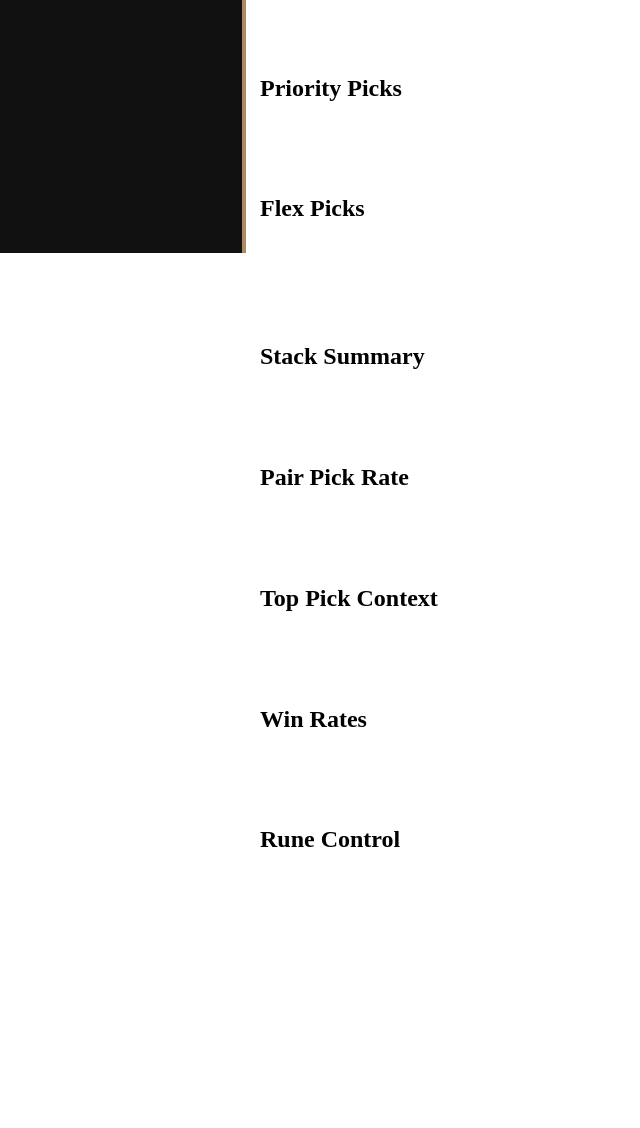
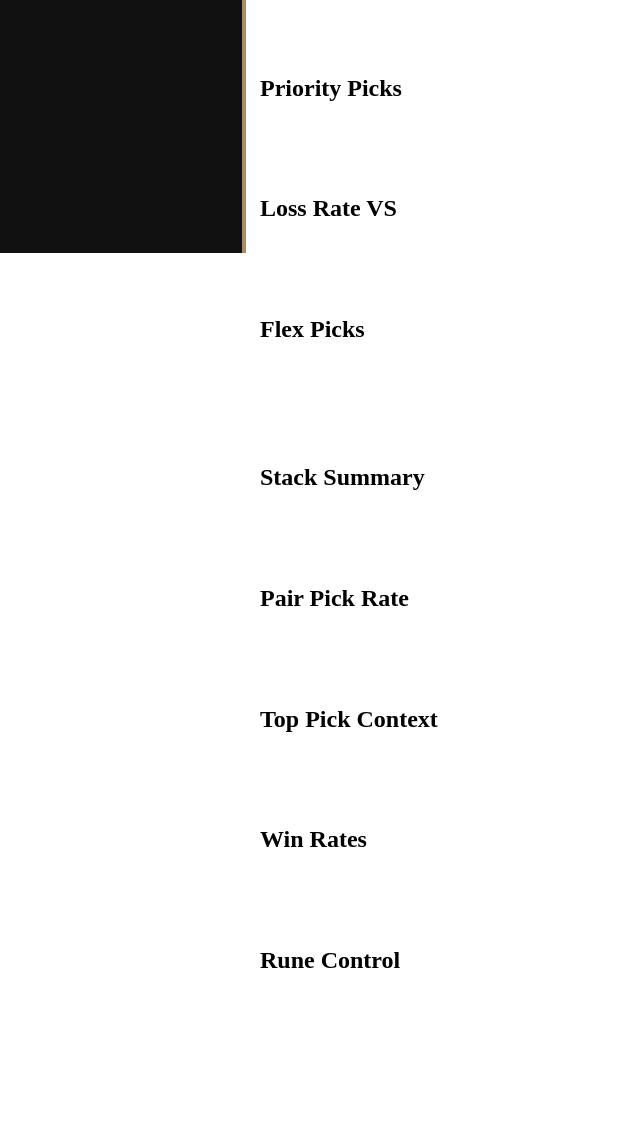
Before and after one commit to DrCognito/StaticAnalysisWeb, a Python web app: template staticanalysisweb/templates/plots/summary.j2 in a window 1280 px wide. Shown: the part 555-1683 px from the top of the page, without its empty margins (0-640 px from the left). Before the commit the page ends 1402 px from the top, so only its background shows below. Run offline with Jinja, Linux system fonts and the light colour scheme; the template is opened without the code that fills it, so the values that code supplies are empty.

Commit message:
Integrated loss rate to summary

```diff
--- a/staticanalysisweb/app.py
+++ b/staticanalysisweb/app.py
@@ -257,8 +257,10 @@ def get_team_summary(team, dataset="default", postfix="") -> dict:
         summary_dict["pick_priority"] = url_path(data.get(f"pick_priority"), fourohfour=False)
         if postfix == "":
             summary_dict["pick_table"] = url_path(data.get("plot_picktables", None), fourohfour=False)
+            summary_dict["lossvs_opp"] = url_path(data.get("lossvs_opp", None), fourohfour=False)
         else:
             summary_dict["pick_table"] = None
+            summary_dict["lossvs_opp"] = None
 
         return summary_dict
 
--- a/staticanalysisweb/templates/plots/summary.j2
+++ b/staticanalysisweb/templates/plots/summary.j2
@@ -22,6 +22,10 @@
 {% if summary["pick_priority"] is not none %}
     <h2>Priority Picks<h2><br>
     <img class='img-fit' src={{summary["pick_priority"]}}><br>
+{% endif %}
+{% if summary["lossvs_opp"] is not none %}
+    <h2>Loss Rate VS<h2><br>
+    <img class='img-fit' src={{summary["lossvs_opp"]}}><br>
 {% endif %}
 {% if summary["hero_flex"] is not none %}
     <h2>Flex Picks<h2><br>
```
